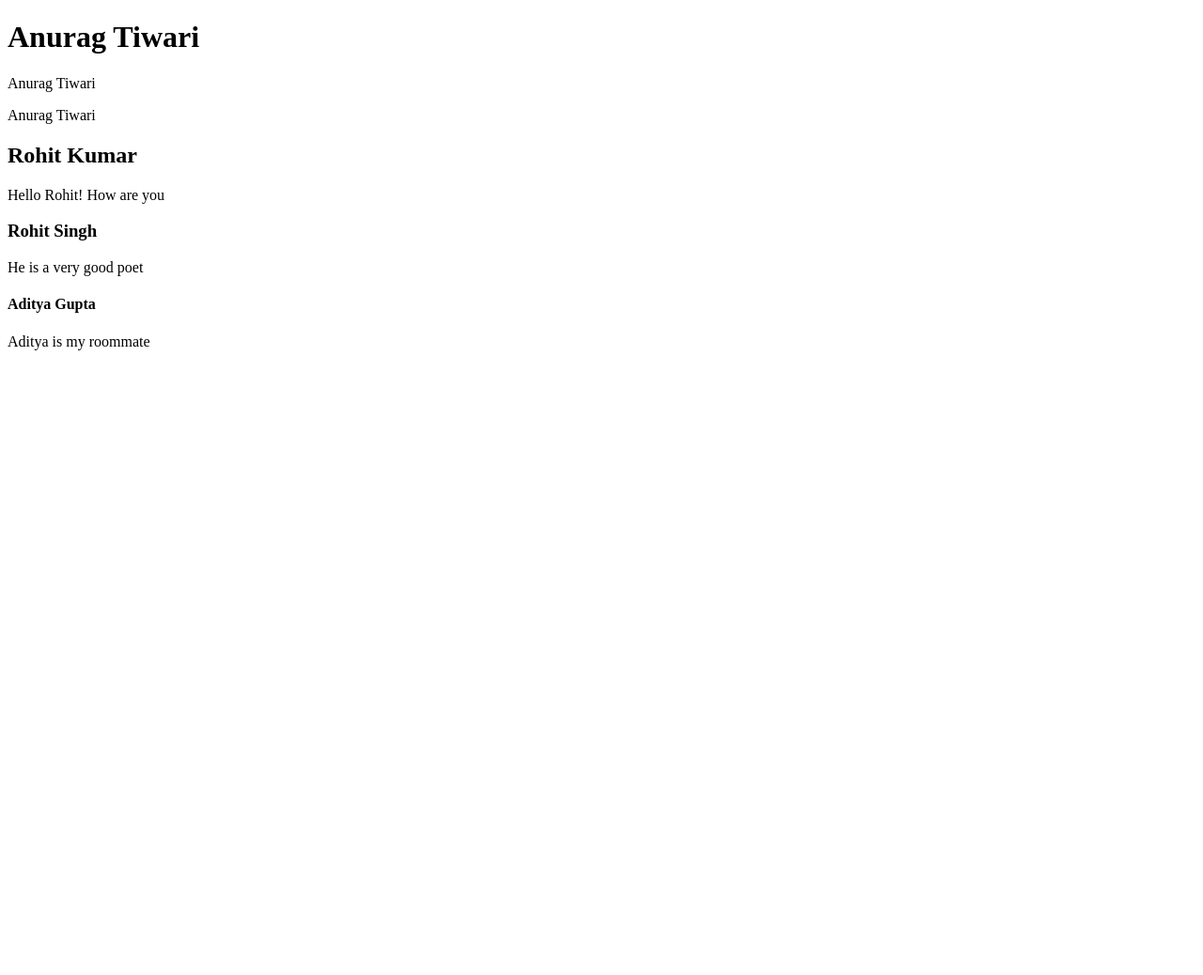
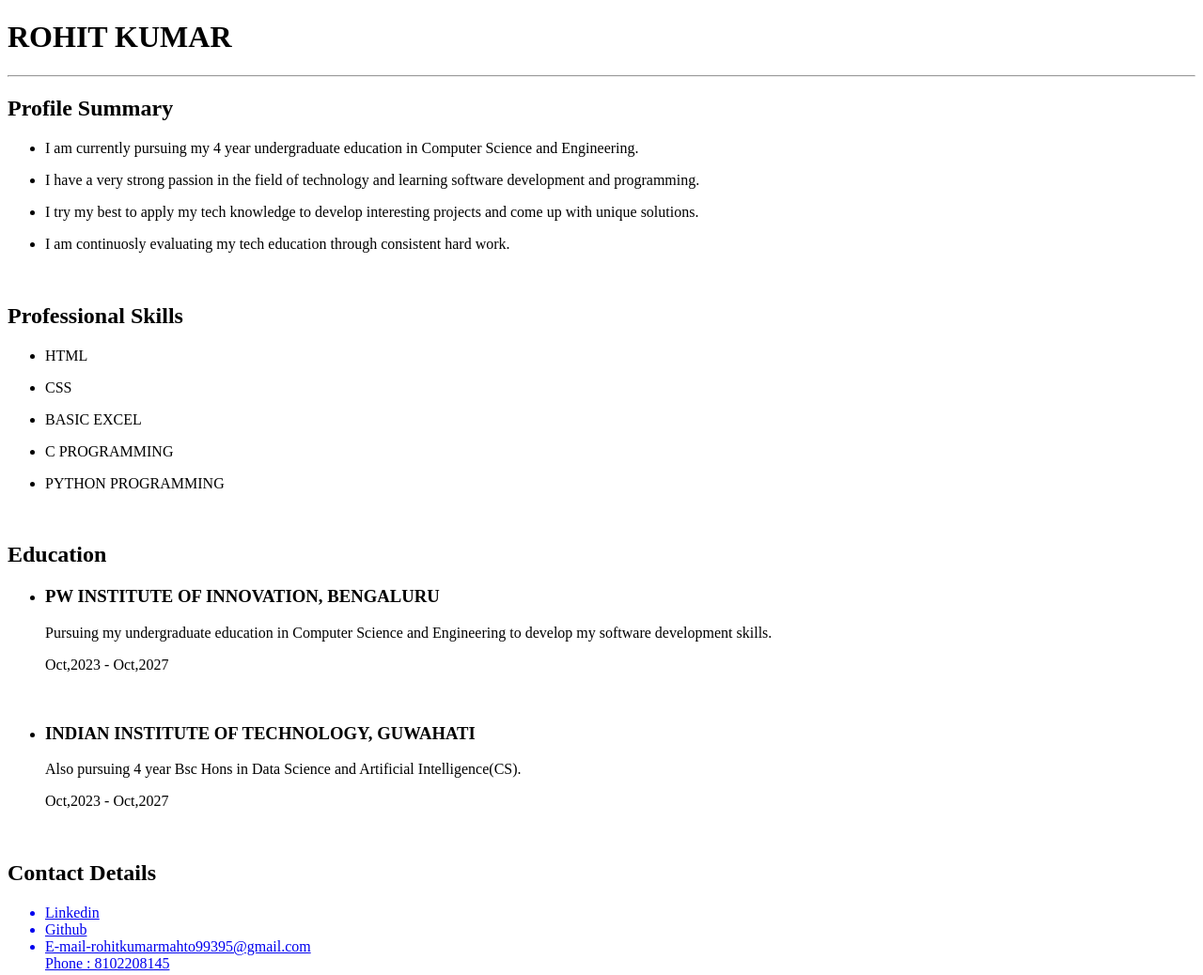
Before and after one commit to rohit-ioi/RK-resume, a plain HTML site: page index.html in a window 1280 px wide. Shown: the whole page at 94% size. Before the commit the page ends 800 px from the top, so only its background shows below. Drawn offline with Linux system fonts and the light colour scheme.

Commit message:
Another commit

```diff
--- a/index.html
+++ b/index.html
@@ -3,23 +3,43 @@
 <head>
     <meta charset="UTF-8">
     <meta name="viewport" content="width=device-width, initial-scale=1.0">
-    <title>PWIOI</title>
+    <title>Rohit Kumar Resume</title>
 </head>
 <body>
+        <h1>ROHIT KUMAR</h1>
+        <hr>
+        <h2>Profile Summary</h2>
+        <ul><p><li>I am currently pursuing my 4 year undergraduate education in Computer Science and Engineering.</li></p>
+            <p><li>I have a very strong passion in the field of technology and learning software development and programming.</li></p>
+            <p><li>I try my best to apply my tech knowledge to develop interesting projects and come up with unique solutions.</li></p>
+            <p><li>I am continuosly evaluating my tech education through consistent hard work.</li></p>
+            <br>
+        </ul>
+        <h2>Professional Skills</h2>
+        <ul><p><li>HTML</li></p>
+            <p><li>CSS</li></p>
+            <p><li>BASIC EXCEL</li></p>
+            <p><li>C PROGRAMMING</li></p>
+            <p><li>PYTHON PROGRAMMING</li></p>
+            <br>
+        </ul>
 
+        <h2>Education</h2>
+        <ul><li><h3>PW INSTITUTE OF INNOVATION, BENGALURU</h3></li></ul>
+        <ul><p>Pursuing my undergraduate education in Computer Science and Engineering to develop my software development skills.</ul>
+        <ul> <p>Oct,2023 - Oct,2027</p></ul>
+            <br>
 
-
-
-   <h1>Anurag Tiwari</h1>
-   <p>Anurag Tiwari</p>
-     Anurag Tiwari
-     <h2>Rohit Kumar</h2>
-     <p>Hello Rohit! How are you </p>
-     <h3>Rohit Singh</h3>
-     <p>He is a very good poet</p>
-     <h4>Aditya Gupta</h4>
-     <p>Aditya is my roommate</p>
-
+        <ul><li><h3>INDIAN INSTITUTE OF TECHNOLOGY, GUWAHATI</h3></li></ul>
+        <ul><p>Also pursuing 4 year Bsc Hons in Data Science and Artificial Intelligence(CS).</p></ul>
+        <ul><p>Oct,2023 - Oct,2027</p></ul>
+        <br>
+        <h2>Contact Details</h2>
+        <ul><a href="https://www.linkedin.com/in/rohit-kumar-ug/"><li>Linkedin</li></a>
+            <a href="https://github.com/rohit-ioi"><li>Github</li></a>
+            <a href="mailto:rohitkumarmahto99395@gmail.com"><li>E-mail-rohitkumarmahto99395@gmail.com</li></a>
+            <a href="tel:8102208145">Phone : 8102208145</a>
+        </ul>
 
 
 
```
Also changed, not shown: resume.html (deleted, +0 -47 lines).
